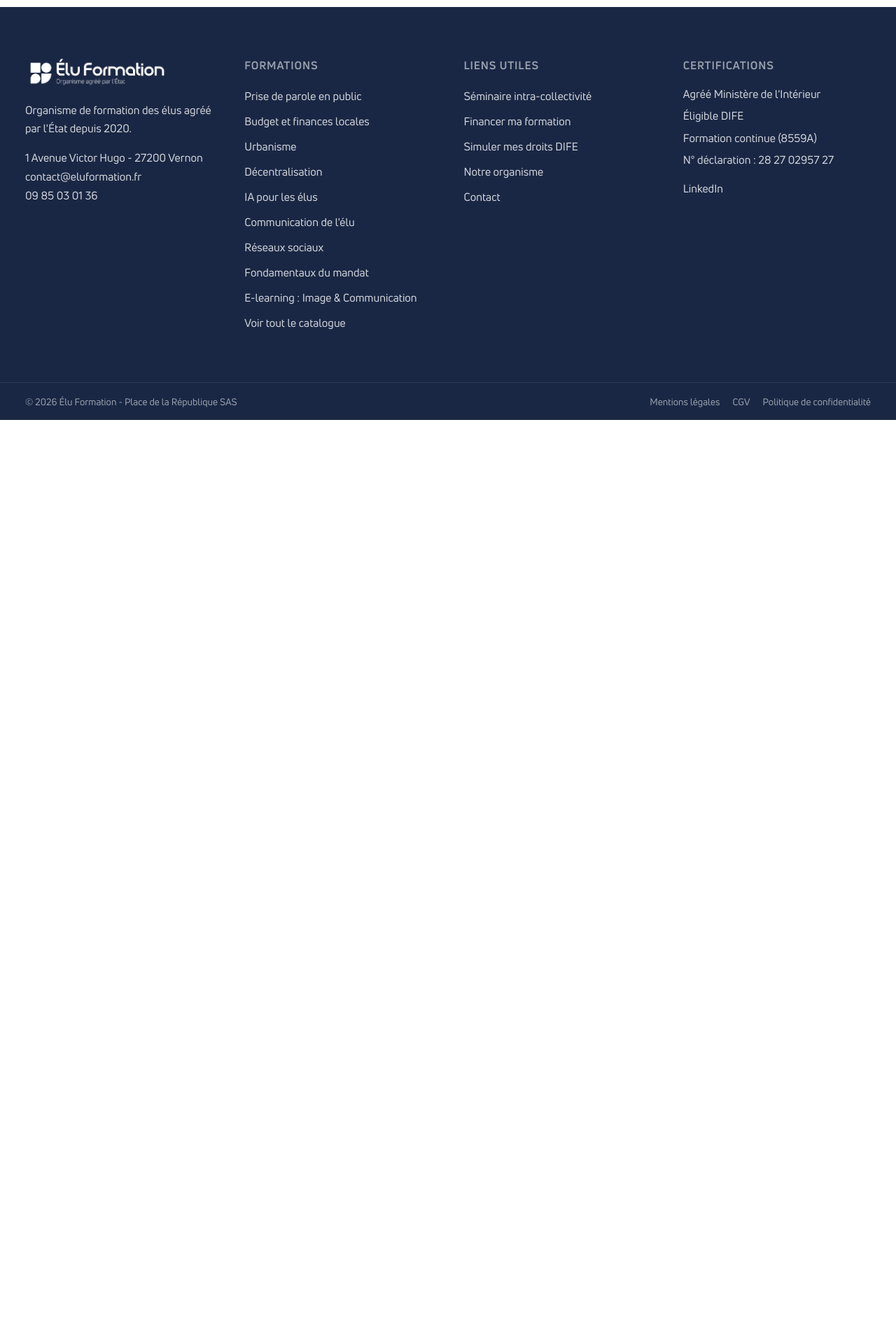
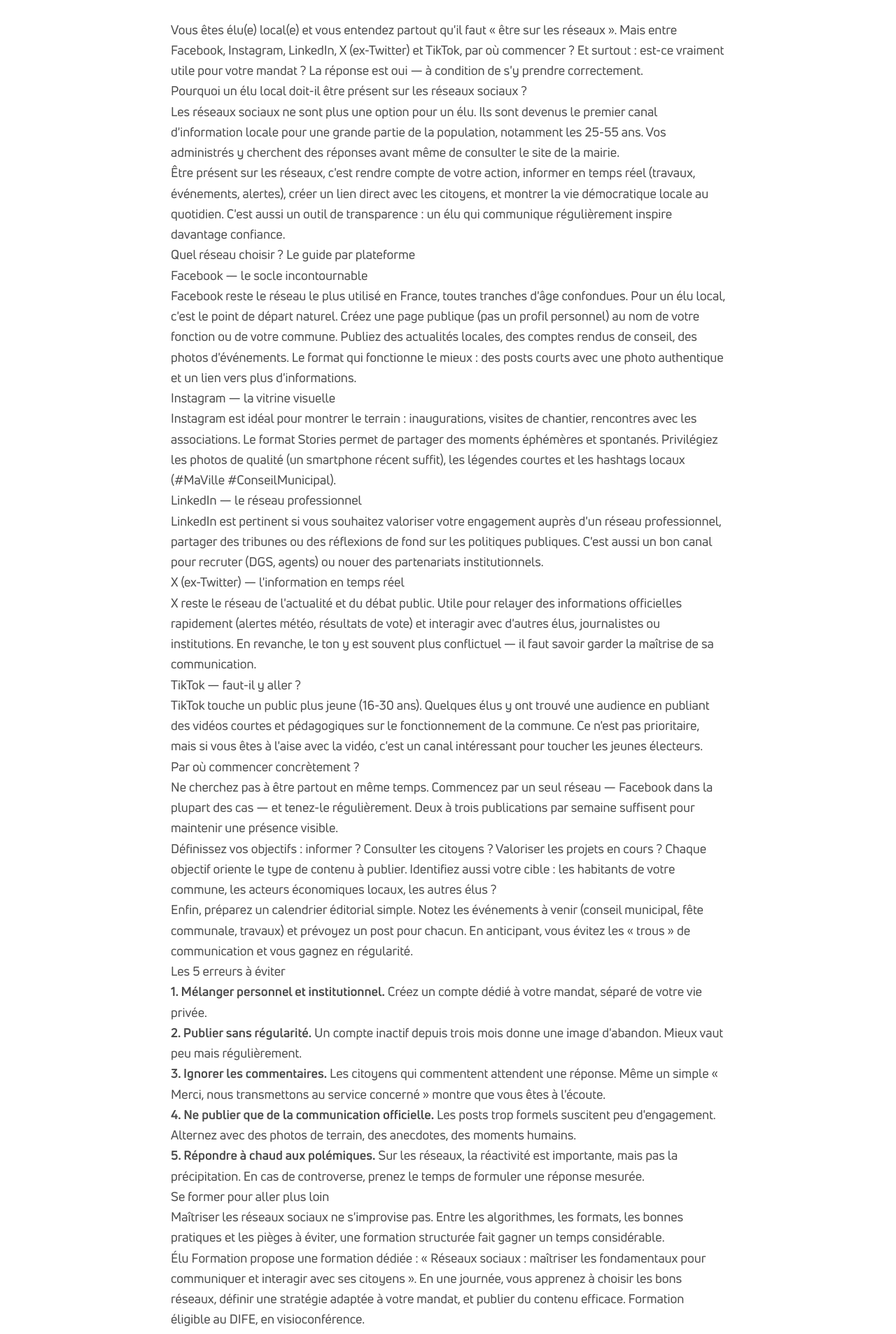
Before and after one commit to 9bodi/EF_site, a Next.js app: page /blog/reseaux-sociaux-elus-par-ou-commencer in a window 1280 px wide. Before the commit this address had no page. Shown: the part 880-2786 px from the top of the page at 70% size. Before the commit the page ends 1480 px from the top, so only its background shows below. Built offline with nearby package versions, Linux system fonts and the light colour scheme.

Commit message:
Blog : suppression placeholders images, 5 articles listés

```diff
--- a/src/app/blog/page.tsx
+++ b/src/app/blog/page.tsx
@@ -11,6 +11,26 @@ export const metadata: Metadata = {
 };
 
 const articles = [
+  {
+    slug: "dife-2026-montant-calcul-mode-emploi",
+    title:
+      "DIFE 2026 : nouveaux montants, calcul et mode d'emploi pour les élus locaux",
+    excerpt:
+      "Réforme décembre 2026 : 600 € par an, plafond 1 200 €. Tout savoir sur les nouveaux montants, le calcul selon votre situation et les démarches.",
+    category: "Financement",
+    date: "Octobre 2026",
+    readTime: "8 min",
+  },
+  {
+    slug: "reseaux-sociaux-elus-par-ou-commencer",
+    title:
+      "Réseaux sociaux pour élus locaux : par où commencer ?",
+    excerpt:
+      "Facebook, Instagram, LinkedIn, X… Quel réseau choisir quand on est élu local ? Guide pratique pour se lancer sans faux pas.",
+    category: "Compétences",
+    date: "Septembre 2026",
+    readTime: "6 min",
+  },
   {
     slug: "guide-nouvel-elu-2026",
     title:
@@ -26,7 +46,7 @@ const articles = [
     title:
       "DIFE élu : qu'est-ce que c'est et comment financer votre formation en 2026 ?",
     excerpt:
-      "Le DIFE vous donne 800 euros de budget formation. Découvrez comment l'utiliser pas à pas pour financer votre prochaine formation d'élu local.",
+      "Jusqu'à 600 € par an de budget formation. Découvrez comment utiliser votre DIFE pas à pas pour financer votre prochaine formation d'élu local.",
     category: "Financement",
     date: "Avril 2026",
     readTime: "6 min",
@@ -63,13 +83,7 @@ export default function BlogPage() {
           <div className="grid md:grid-cols-2 lg:grid-cols-3 gap-8">
             {articles.map((article) => (
               <Link key={article.slug} href={`/blog/${article.slug}`}>
-                <Card className="h-full flex flex-col hover:shadow-lg transition-shadow group">
-                  <div className="aspect-[16/9] rounded-lg bg-white border border-gray-200 mb-4 flex items-center justify-center group-hover:bg-gray-light transition-colors">
-                    <p className="text-gray-400 text-xs text-center px-4">
-                      [ Visuel article ]
-                    </p>
-                  </div>
-
+                <Card className="h-full flex flex-col hover:shadow-lg transition-shadow group p-6">
                   <div className="flex items-center gap-2 mb-3">
                     <Badge variant="info">{article.category}</Badge>
                     <span className="text-xs text-gray-text">
--- /dev/null
+++ b/src/app/blog/reseaux-sociaux-elus-par-ou-commencer/page.tsx
@@ -0,0 +1,165 @@
+import { Metadata } from "next";
+import ArticleLayout from "@/components/blog/ArticleLayout";
+
+export const metadata: Metadata = {
+  title: "Réseaux sociaux pour élus locaux : par où commencer ?",
+  description:
+    "Facebook, Instagram, LinkedIn, X… Quel réseau choisir quand on est élu local ? Guide pratique pour se lancer, éviter les erreurs et engager vos citoyens.",
+};
+
+export default function ReseauxSociauxElus() {
+  return (
+    <ArticleLayout
+      category="Compétences"
+      date="Septembre 2026"
+      readTime="6 min"
+      title="Réseaux sociaux pour élus locaux : par où commencer ?"
+      photoNote="Visuel article"
+            cta={{
+        label: "Découvrir la formation Réseaux sociaux",
+        subtitle: "Éligible DIFE · En visioconférence",
+        href: "/formations/reseaux-sociaux",
+      }}
+
+    >
+      <p>
+        Vous êtes élu(e) local(e) et vous entendez partout qu&apos;il faut « être
+        sur les réseaux ». Mais entre Facebook, Instagram, LinkedIn, X (ex-Twitter)
+        et TikTok, par où commencer ? Et surtout : est-ce vraiment utile pour
+        votre mandat ? La réponse est oui — à condition de s&apos;y prendre
+        correctement.
+      </p>
+
+      <h2>Pourquoi un élu local doit-il être présent sur les réseaux sociaux ?</h2>
+      <p>
+        Les réseaux sociaux ne sont plus une option pour un élu. Ils sont devenus
+        le premier canal d&apos;information locale pour une grande partie de la
+        population, notamment les 25-55 ans. Vos administrés y cherchent des
+        réponses avant même de consulter le site de la mairie.
+      </p>
+      <p>
+        Être présent sur les réseaux, c&apos;est rendre compte de votre action,
+        informer en temps réel (travaux, événements, alertes), créer un lien direct
+        avec les citoyens, et montrer la vie démocratique locale au quotidien.
+        C&apos;est aussi un outil de transparence : un élu qui communique
+        régulièrement inspire davantage confiance.
+      </p>
+
+      <h2>Quel réseau choisir ? Le guide par plateforme</h2>
+
+      <h3>Facebook — le socle incontournable</h3>
+      <p>
+        Facebook reste le réseau le plus utilisé en France, toutes tranches d&apos;âge
+        confondues. Pour un élu local, c&apos;est le point de départ naturel.
+        Créez une page publique (pas un profil personnel) au nom de votre fonction
+        ou de votre commune. Publiez des actualités locales, des comptes rendus de
+        conseil, des photos d&apos;événements. Le format qui fonctionne le mieux :
+        des posts courts avec une photo authentique et un lien vers plus
+        d&apos;informations.
+      </p>
+
+      <h3>Instagram — la vitrine visuelle</h3>
+      <p>
+        Instagram est idéal pour montrer le terrain : inaugurations, visites de
+        chantier, rencontres avec les associations. Le format Stories permet de
+        partager des moments éphémères et spontanés. Privilégiez les photos de
+        qualité (un smartphone récent suffit), les légendes courtes et les
+        hashtags locaux (#MaVille #ConseilMunicipal).
+      </p>
+
+      <h3>LinkedIn — le réseau professionnel</h3>
+      <p>
+        LinkedIn est pertinent si vous souhaitez valoriser votre engagement auprès
+        d&apos;un réseau professionnel, partager des tribunes ou des réflexions de
+        fond sur les politiques publiques. C&apos;est aussi un bon canal pour
+        recruter (DGS, agents) ou nouer des partenariats institutionnels.
+      </p>
+
+      <h3>X (ex-Twitter) — l&apos;information en temps réel</h3>
+      <p>
+        X reste le réseau de l&apos;actualité et du débat public. Utile pour
+        relayer des informations officielles rapidement (alertes météo, résultats
+        de vote) et interagir avec d&apos;autres élus, journalistes ou
+        institutions. En revanche, le ton y est souvent plus conflictuel — il faut
+        savoir garder la maîtrise de sa communication.
+      </p>
+
+      <h3>TikTok — faut-il y aller ?</h3>
+      <p>
+        TikTok touche un public plus jeune (16-30 ans). Quelques élus y ont
+        trouvé une audience en publiant des vidéos courtes et pédagogiques sur le
+        fonctionnement de la commune. Ce n&apos;est pas prioritaire, mais si vous
+        êtes à l&apos;aise avec la vidéo, c&apos;est un canal intéressant pour
+        toucher les jeunes électeurs.
+      </p>
+
+      <h2>Par où commencer concrètement ?</h2>
+      <p>
+        Ne cherchez pas à être partout en même temps. Commencez par un seul
+        réseau — Facebook dans la plupart des cas — et tenez-le régulièrement.
+        Deux à trois publications par semaine suffisent pour maintenir une
+        présence visible.
+      </p>
+      <p>
+        Définissez vos objectifs : informer ? Consulter les citoyens ? Valoriser
+        les projets en cours ? Chaque objectif oriente le type de contenu à
+        publier. Identifiez aussi votre cible : les habitants de votre commune,
+        les acteurs économiques locaux, les autres élus ?
+      </p>
+      <p>
+        Enfin, préparez un calendrier éditorial simple. Notez les événements à
+        venir (conseil municipal, fête communale, travaux) et prévoyez un post
+        pour chacun. En anticipant, vous évitez les « trous » de communication et
+        vous gagnez en régularité.
+      </p>
+
+      <h2>Les 5 erreurs à éviter</h2>
+      <p>
+        <strong>1. Mélanger personnel et institutionnel.</strong> Créez un compte
+        dédié à votre mandat, séparé de votre vie privée.
+      </p>
+      <p>
+        <strong>2. Publier sans régularité.</strong> Un compte inactif depuis
+        trois mois donne une image d&apos;abandon. Mieux vaut peu mais
+        régulièrement.
+      </p>
+      <p>
+        <strong>3. Ignorer les commentaires.</strong> Les citoyens qui commentent
+        attendent une réponse. Même un simple « Merci, nous transmettons au
+        service concerné » montre que vous êtes à l&apos;écoute.
+      </p>
+      <p>
+        <strong>4. Ne publier que de la communication officielle.</strong> Les
+        posts trop formels suscitent peu d&apos;engagement. Alternez avec des
+        photos de terrain, des anecdotes, des moments humains.
+      </p>
+      <p>
+        <strong>5. Répondre à chaud aux polémiques.</strong> Sur les réseaux, la
+        réactivité est importante, mais pas la précipitation. En cas de
+        controverse, prenez le temps de formuler une réponse mesurée.
+      </p>
+
+      <h2>Se former pour aller plus loin</h2>
+      <p>
+        Maîtriser les réseaux sociaux ne s&apos;improvise pas. Entre les
+        algorithmes, les formats, les bonnes pratiques et les pièges à éviter, une
+        formation structurée fait gagner un temps considérable.
+      </p>
+      <p>
+        Élu Formation propose une formation dédiée : « Réseaux sociaux :
+        maîtriser les fondamentaux pour communiquer et interagir avec ses
+        citoyens ». En une journée, vous apprenez à choisir les bons réseaux,
+        définir une stratégie adaptée à votre mandat, et publier du contenu
+        efficace. Formation éligible au DIFE, en visioconférence.
+      </p>
+
+      <h2>Conclusion</h2>
+      <p>
+        Les réseaux sociaux sont un levier puissant pour un élu local qui veut
+        informer, écouter et fédérer. Pas besoin d&apos;être un expert du
+        numérique : il suffit de commencer simplement, d&apos;être régulier, et
+        de rester authentique. Vos citoyens vous en seront reconnaissants.
+      </p>
+    </ArticleLayout>
+  );
+}
--- a/src/app/sitemap.ts
+++ b/src/app/sitemap.ts
@@ -20,6 +20,9 @@ export default function sitemap(): MetadataRoute.Sitemap {
     "/blog/guide-nouvel-elu-2026",
     "/blog/dife-elu-tout-comprendre-financer-formation",
     "/blog/prise-de-parole-en-public-elu-local",
+        "/blog/dife-2026-montant-calcul-mode-emploi",
+    "/blog/reseaux-sociaux-elus-par-ou-commencer",
+
   ];
 
   const formationPages = formations.map((f) => `/formations/${f.slug}`);
```
